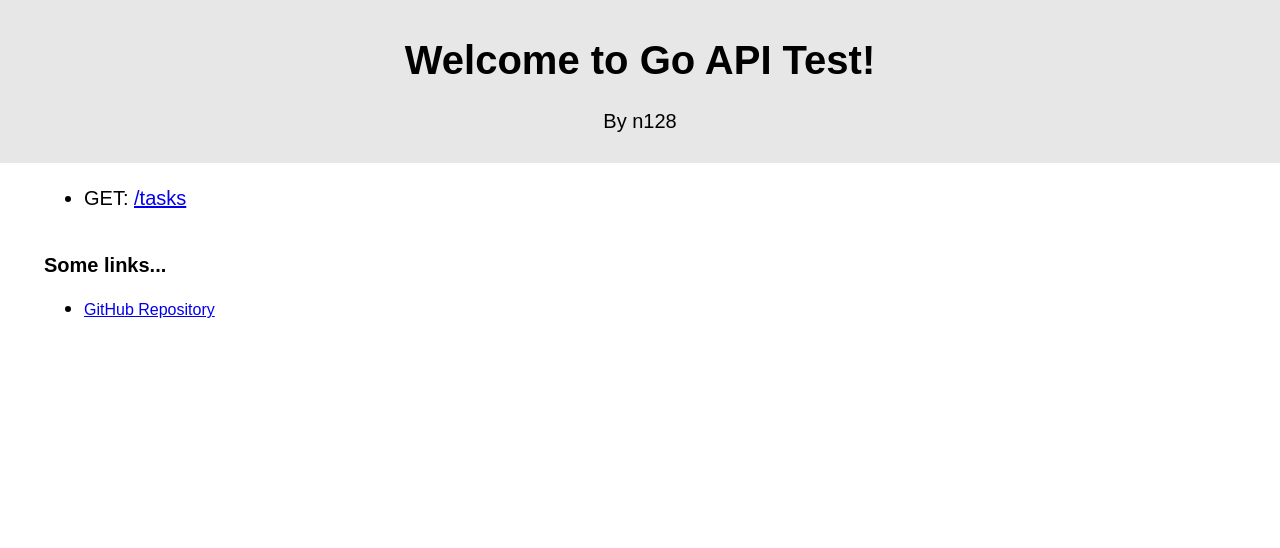
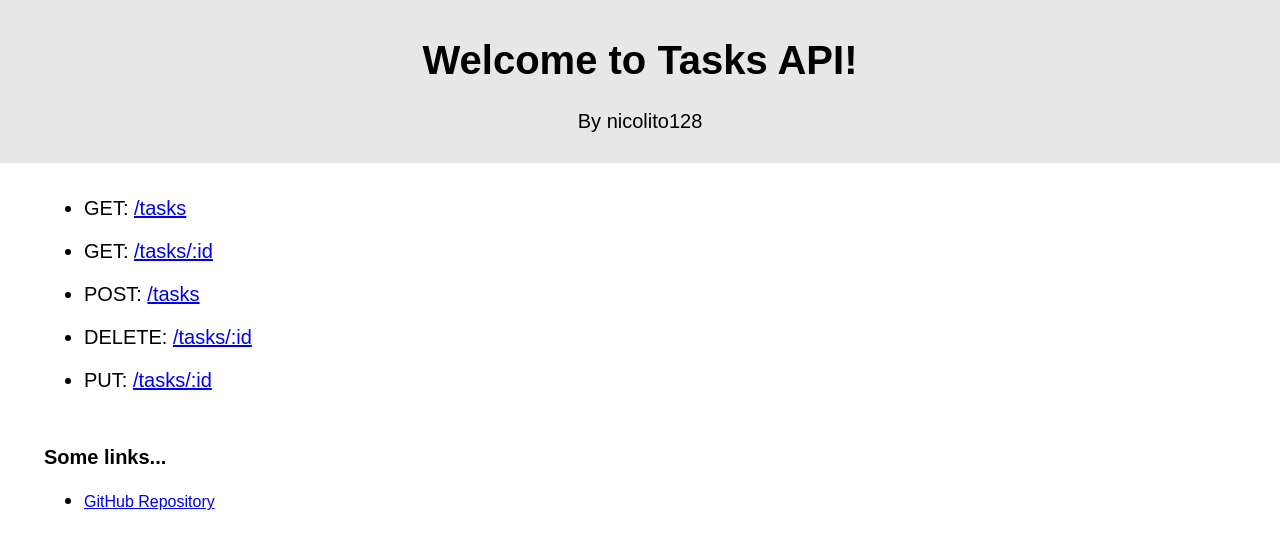
Before and after one commit to nicolito128/gin-apitest, a plain HTML site: page templates/index.html in a window 1280 px wide. Drawn offline with nearby package versions, Linux system fonts and the light colour scheme.

Commit message:
Update template index && style main

```diff
--- a/static/styles/main.css
+++ b/static/styles/main.css
@@ -17,6 +17,10 @@ main,footer {
     padding: 0.2rem;
 }
 
+main ul li {
+    padding: 10px 0;
+}
+
 footer h2 {
     font-size: 1rem;
 }
--- a/templates/index.html
+++ b/templates/index.html
@@ -4,7 +4,7 @@
     <meta charset="UTF-8">
     <meta http-equiv="X-UA-Compatible" content="IE=edge">
     <meta name="viewport" content="width=device-width, initial-scale=1.0">
-    <title>Welcome! - Go Test</title>
+    <title>Welcome! - Go Tasks API</title>
 
     <link rel="stylesheet" href="https://necolas.github.io/normalize.css/8.0.1/normalize.css">
     <link rel="stylesheet" href="/static/styles/main.css">
@@ -12,14 +12,26 @@
 <body>
 
     <header>
-        <h1>Welcome to Go API Test!</h1>
-        <p>By n128</p>
+        <h1>Welcome to Tasks API!</h1>
+        <p>By nicolito128</p>
     </header>
 
     <main role="main">
         <ul>
             <li>
                 GET: <a href="/tasks">/tasks</a>
+            </li>
+            <li>
+                GET: <a href="/tasks/:id">/tasks/:id</a>
+            </li>
+            <li>
+                POST: <a href="/tasks">/tasks</a>
+            </li>
+            <li>
+                DELETE: <a href="/tasks/:id">/tasks/:id</a>
+            </li>
+            <li>
+                PUT: <a href="/tasks/:id">/tasks/:id</a>
             </li>
         </ul>
     </main>
@@ -28,7 +40,7 @@
         <h2>Some links...</h2>
         <ul>
             <li>
-                <a href="https://github.com/nicolito128/gin-apitest">GitHub Repository</a>
+                <a href="https://github.com/nicolito128/tasks-api">GitHub Repository</a>
             </li>
         </ul>
     </footer>
```
